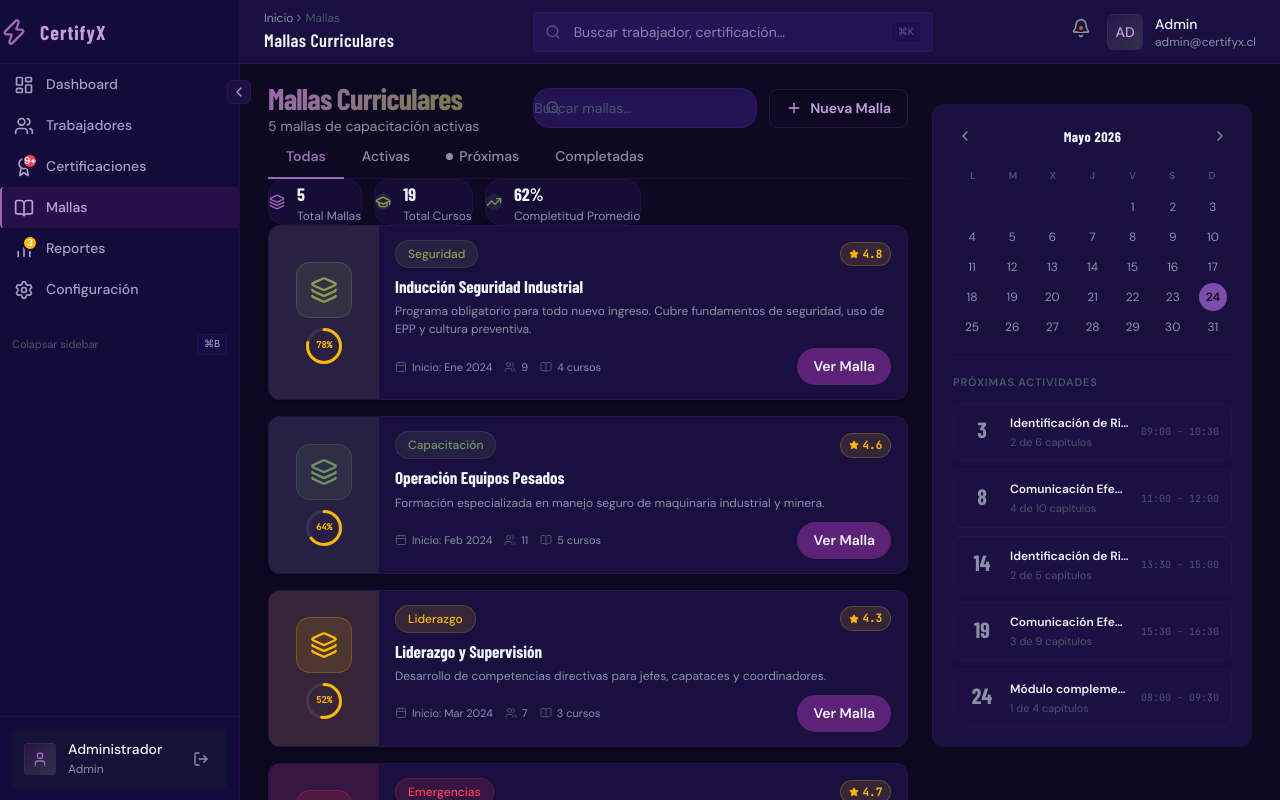
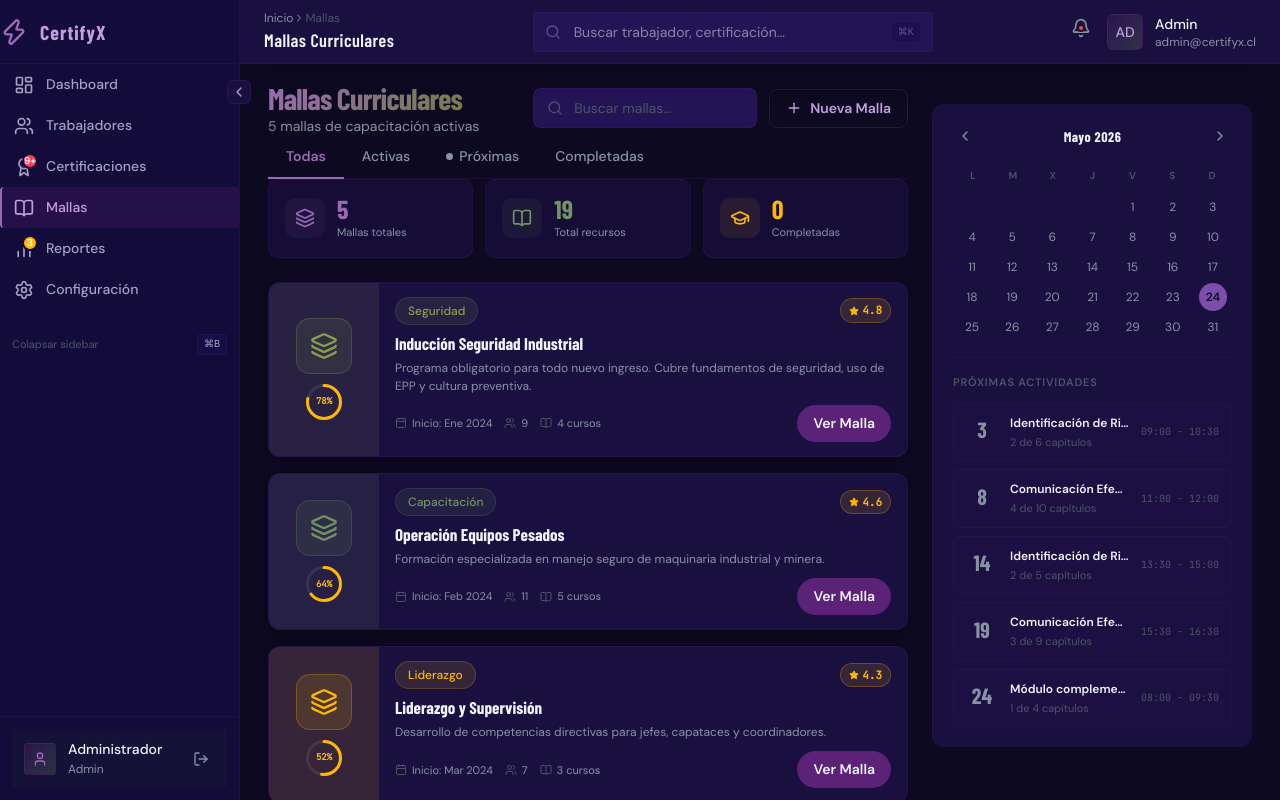
Before and after one commit to leandrodesignux-ux/Certify, a React (Vite) app: page /curriculum in a window 1280 px wide. Shown: the top 800 px of the page. Built offline with nearby package versions, Linux system fonts and the light colour scheme.

Commit message:
Fix: improve Curriculum page - fix search padding, redesign stats boxes, and verify tab filtering

```diff
--- a/src/pages/Curriculum.tsx
+++ b/src/pages/Curriculum.tsx
@@ -1,6 +1,6 @@
 import { useState, useMemo } from 'react';
 import { motion, AnimatePresence } from 'framer-motion';
-import { Plus, Layers, BookOpen, Search, X, GraduationCap, TrendingUp, Star, Users, Calendar, ChevronLeft, ChevronRight } from 'lucide-react';
+import { Plus, Layers, BookOpen, Search, X, GraduationCap, Star, Users, Calendar, ChevronLeft, ChevronRight } from 'lucide-react';
 import { mockMeshes } from '../data/mockData';
 import { MeshGrid } from '../components/curriculum/MeshGrid';
 import { Button } from '../components/ui/Button';
@@ -523,13 +523,25 @@ export function Curriculum() {
         <div className="flex items-center gap-3">
           {/* Search input — relocated to header right */}
           <div className="relative">
-            <Search className="absolute left-3 top-1/2 -translate-y-1/2 w-4 h-4 text-[#4A5568]" />
+            <Search className="absolute left-3.5 top-1/2 -translate-y-1/2 w-4 h-4 text-[#4A5568]" />
             <input
               type="text"
               placeholder="Buscar mallas..."
               value={searchQuery}
               onChange={(e) => setSearchQuery(e.target.value)}
-              className="h-10 w-56 bg-[#231455] border border-[rgba(91,34,119,0.25)] rounded-lg pl-9 pr-8 text-sm text-[#F0F4FF] placeholder-[#4A5568] focus:outline-none focus:border-[rgba(91,34,119,0.5)] transition-colors"
+              style={{
+                height: '40px',
+                width: '224px',
+                backgroundColor: '#231455',
+                border: '1px solid rgba(91,34,119,0.25)',
+                borderRadius: '8px',
+                paddingLeft: '40px',
+                paddingRight: '32px',
+                fontSize: '14px',
+                color: '#F0F4FF',
+                outline: 'none'
+              }}
+              className="placeholder-[#4A5568] focus:border-[rgba(91,34,119,0.5)] transition-colors"
             />
             {searchQuery && (
               <button
@@ -611,35 +623,23 @@ export function Curriculum() {
         variants={sectionVariants}
         initial="hidden"
         animate="visible"
-        className="flex flex-wrap gap-3"
+        style={{ display: 'grid', gridTemplateColumns: 'repeat(3, 1fr)', gap: '12px', marginBottom: '24px' }}
       >
-        <div className="flex items-center gap-3 px-4 py-3 bg-[#1a1040]/70 border border-[rgba(91,34,119,0.2)] rounded-lg">
-          <div className="p-2 bg-[rgba(91,34,119,0.15)] rounded-md">
-            <Layers className="w-4 h-4 text-[#9b6ab5]" />
+        {[
+          { label: 'Mallas totales', value: stats.totalMeshes, icon: Layers, color: '#9b6ab5' },
+          { label: 'Total recursos', value: stats.totalCourses, icon: BookOpen, color: '#729362' },
+          { label: 'Completadas', value: Math.round(mockMeshes.filter(m => m.completionRate === 100).length), icon: GraduationCap, color: '#FFB800' },
+        ].map(stat => (
+          <div key={stat.label} style={{ backgroundColor: 'rgba(26,16,64,0.7)', border: '1px solid rgba(91,34,119,0.2)', borderRadius: '10px', padding: '16px', display: 'flex', alignItems: 'center', gap: '12px' }}>
+            <div style={{ width: '40px', height: '40px', borderRadius: '10px', backgroundColor: stat.color + '15', display: 'flex', alignItems: 'center', justifyContent: 'center', flexShrink: 0 }}>
+              <stat.icon style={{ width: '20px', height: '20px', color: stat.color }} />
+            </div>
+            <div style={{ minWidth: 0 }}>
+              <p style={{ fontFamily: '"Barlow Condensed"', fontSize: '26px', fontWeight: 700, color: stat.color, lineHeight: 1, margin: 0 }}>{stat.value}</p>
+              <p style={{ fontSize: '11px', color: '#8892A4', whiteSpace: 'nowrap', overflow: 'hidden', textOverflow: 'ellipsis', margin: '2px 0 0 0' }}>{stat.label}</p>
+            </div>
           </div>
-          <div>
-            <p className="text-lg font-display font-bold text-[#F0F4FF]">{stats.totalMeshes}</p>
-            <p className="text-xs text-[#8892A4]">Total Mallas</p>
-          </div>
-        </div>
-        <div className="flex items-center gap-3 px-4 py-3 bg-[#1a1040]/70 border border-[rgba(91,34,119,0.2)] rounded-lg">
-          <div className="p-2 bg-[rgba(138,158,82,0.15)] rounded-md">
-            <GraduationCap className="w-4 h-4 text-[#8a9e52]" />
-          </div>
-          <div>
-            <p className="text-lg font-display font-bold text-[#F0F4FF]">{stats.totalCourses}</p>
-            <p className="text-xs text-[#8892A4]">Total Cursos</p>
-          </div>
-        </div>
-        <div className="flex items-center gap-3 px-4 py-3 bg-[#1a1040]/70 border border-[rgba(91,34,119,0.2)] rounded-lg">
-          <div className="p-2 bg-[rgba(114,147,98,0.15)] rounded-md">
-            <TrendingUp className="w-4 h-4 text-[#729362]" />
-          </div>
-          <div>
-            <p className="text-lg font-display font-bold text-[#F0F4FF]">{stats.avgCompletion}%</p>
-            <p className="text-xs text-[#8892A4]">Completitud Promedio</p>
-          </div>
-        </div>
+        ))}
       </motion.div>
 
 
```
